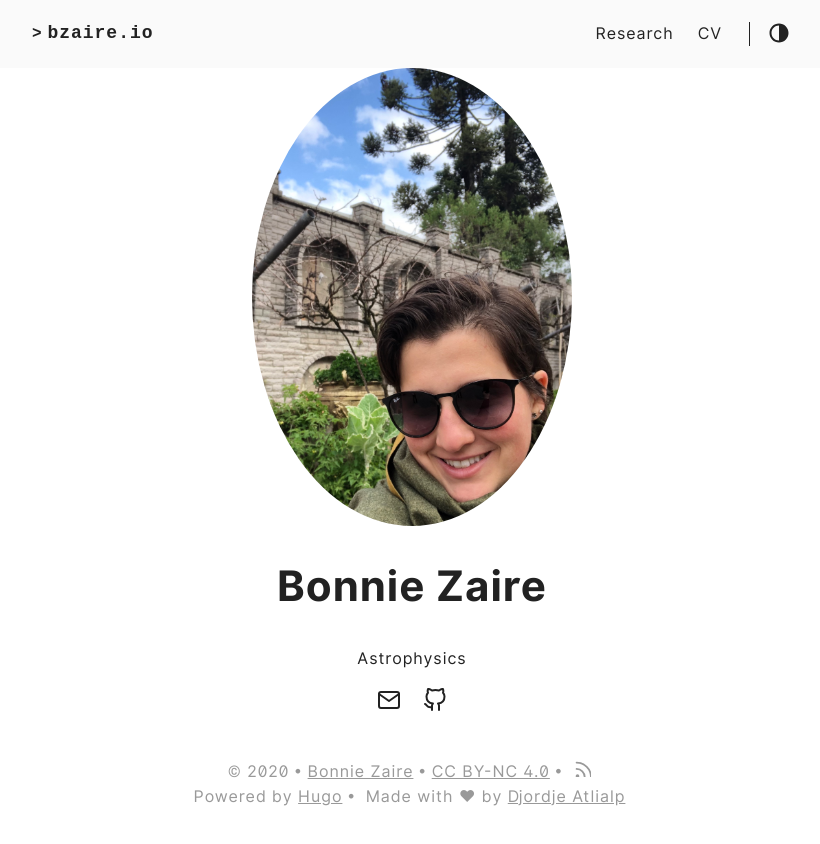
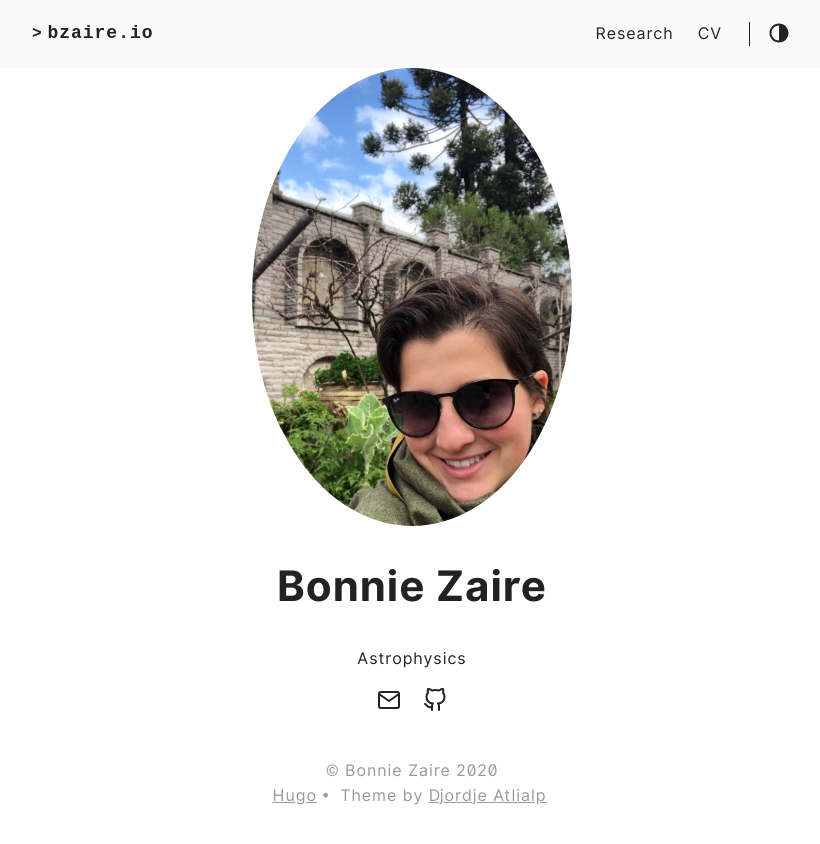
Before and after one commit to bzaire/bzaire.github.io, a plain HTML site: page index.html in a window 1280 px wide. Shown: the whole page, without its empty margins (228-1048 px from the left). Drawn offline with nearby package versions, Linux system fonts and the light colour scheme.

Commit message:
rebuilding site Sun Aug  2 14:08:37 CEST 2020

```diff
--- a/index.html
+++ b/index.html
@@ -132,20 +132,19 @@
                 <footer class="footer">
     <div class="footer__inner">
         <div class="footer__content">
-            <span>&copy; 2020</span>
+            <span>&copy;
 
-                <span><a href="http://bzaire.github.io/">Bonnie Zaire</a></span>
+            Bonnie Zaire
+            2020
 
+            </span>
 
-                <span><a href="https://creativecommons.org/licenses/by-nc/4.0/" target="_blank" rel="noopener">CC BY-NC 4.0</a></span>
-
-            <span> <a href="http://bzaire.github.io/posts/index.xml" target="_blank" title="rss"><svg xmlns="http://www.w3.org/2000/svg" width="18" height="18" viewBox="0 0 20 20" fill="none" stroke="currentColor" stroke-width="2" stroke-linecap="round" stroke-linejoin="round" class="feather feather-rss"><path d="M4 11a9 9 0 0 1 9 9"></path><path d="M4 4a16 16 0 0 1 16 16"></path><circle cx="5" cy="19" r="1"></circle></svg></a></span>
         </div>
     </div>
     <div class="footer__inner">
         <div class="footer__content">
-            <span>Powered by <a href="http://gohugo.io">Hugo</a></span>
-            <span>Made with &#10084; by <a href="https://github.com/rhazdon">Djordje Atlialp</a></span>
+            <span> <a href="http://gohugo.io">Hugo</a></span>
+            <span> Theme by <a href="https://github.com/rhazdon">Djordje Atlialp</a></span>
         </div>
     </div>
 </footer>
```
Also changed, not shown: 404.html (+6 -7 lines), blog/index.html (+6 -7 lines), cv/index.html (+6 -7 lines), research/index.html (+6 -7 lines), series/index.html (+6 -7 lines), tags/index.html (+6 -7 lines).
